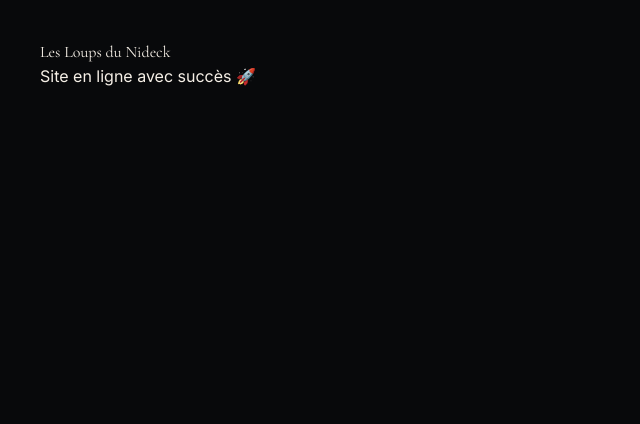
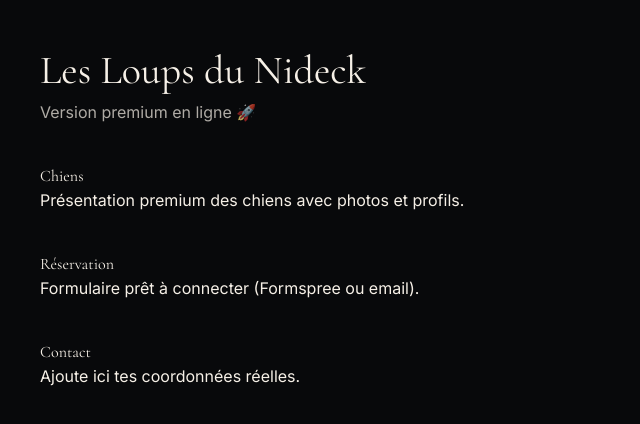
Before and after one commit to radio808/loups-du-nideck, a Next.js app: page / in a window 1280 px wide. Shown: the top 424 px of the page, without its empty margins (0-640 px from the left). Built offline with nearby package versions, Linux system fonts and the light colour scheme.

Commit message:
Upgrade to full luxury design site

```diff
--- a/app/page.js
+++ b/app/page.js
@@ -1,8 +1,23 @@
 export default function Home() {
   return (
     <main style={{padding:40}}>
-      <h1>Les Loups du Nideck</h1>
-      <p>Site en ligne avec succès 🚀</p>
+      <h1 style={{fontSize:40}}>Les Loups du Nideck</h1>
+      <p style={{opacity:0.7}}>Version premium en ligne 🚀</p>
+
+      <section style={{marginTop:40}}>
+        <h2>Chiens</h2>
+        <p>Présentation premium des chiens avec photos et profils.</p>
+      </section>
+
+      <section style={{marginTop:40}}>
+        <h2>Réservation</h2>
+        <p>Formulaire prêt à connecter (Formspree ou email).</p>
+      </section>
+
+      <section style={{marginTop:40}}>
+        <h2>Contact</h2>
+        <p>Ajoute ici tes coordonnées réelles.</p>
+      </section>
     </main>
   );
 }
```
